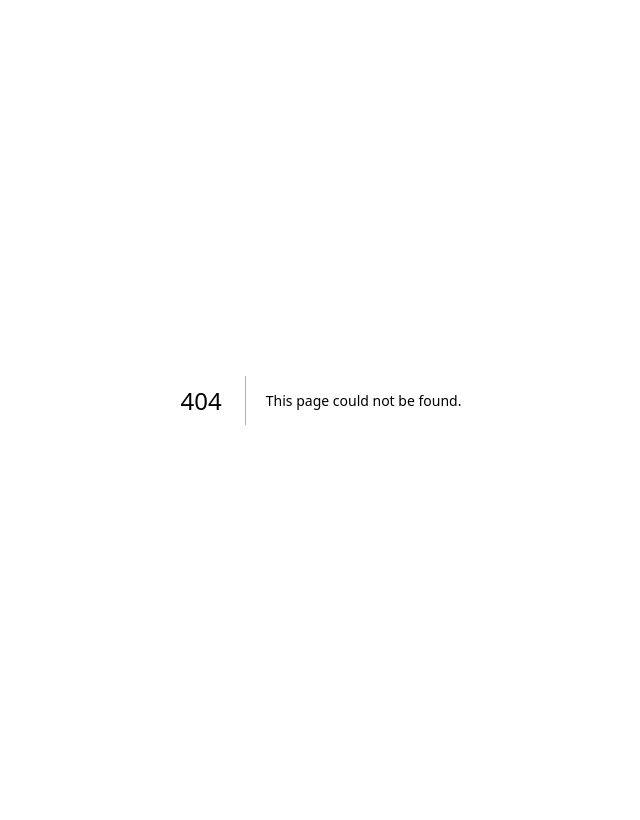
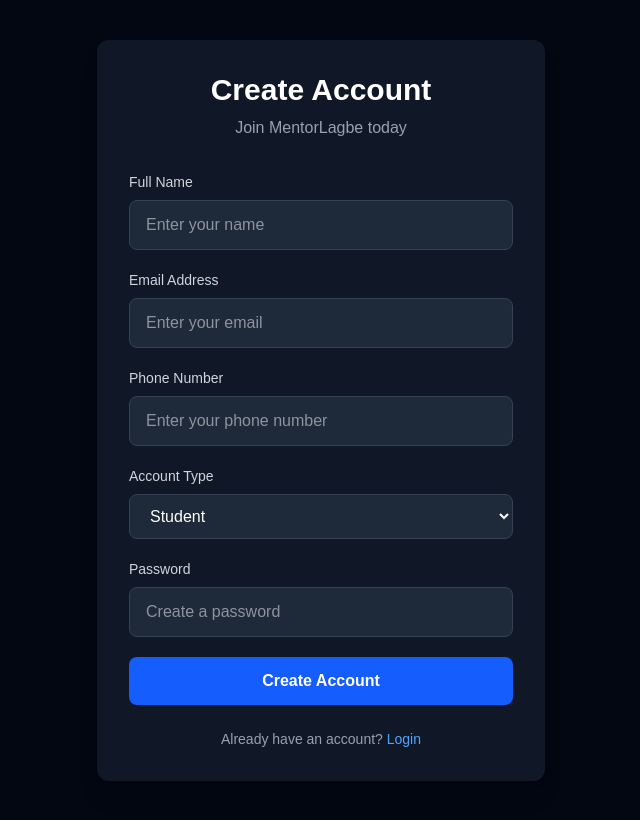
Before and after one commit to the-abidkhan/mentorlagbe-client, a Next.js app: page /signup in a window 1280 px wide. Before the commit this address had no page. Shown: the whole page, without its empty margins (319-959 px from the left). Built offline with nearby package versions, Linux system fonts and the light colour scheme.

Commit message:
Create signup page UI

```diff
--- /dev/null
+++ b/src/app/signup/page.tsx
@@ -0,0 +1,94 @@
+
+import Link from "next/link";
+
+export default function SignupPage() {
+  return (
+    <div className="min-h-screen bg-gray-950 flex items-center justify-center px-4 py-10">
+      <div className="w-full max-w-md rounded-xl bg-gray-900 p-8 shadow-xl">
+        <h1 className="text-3xl font-bold text-white text-center">
+          Create Account
+        </h1>
+
+        <p className="text-gray-400 text-center mt-2 mb-8">
+          Join MentorLagbe today
+        </p>
+
+        <form className="space-y-5">
+          <div>
+            <label className="block text-sm text-gray-300 mb-2">
+              Full Name
+            </label>
+            <input
+              type="text"
+              placeholder="Enter your name"
+              className="w-full rounded-lg bg-gray-800 border border-gray-700 px-4 py-3 text-white outline-none focus:border-blue-500"
+            />
+          </div>
+
+          <div>
+            <label className="block text-sm text-gray-300 mb-2">
+              Email Address
+            </label>
+            <input
+              type="email"
+              placeholder="Enter your email"
+              className="w-full rounded-lg bg-gray-800 border border-gray-700 px-4 py-3 text-white outline-none focus:border-blue-500"
+            />
+          </div>
+
+          <div>
+            <label className="block text-sm text-gray-300 mb-2">
+              Phone Number
+            </label>
+            <input
+              type="tel"
+              placeholder="Enter your phone number"
+              className="w-full rounded-lg bg-gray-800 border border-gray-700 px-4 py-3 text-white outline-none focus:border-blue-500"
+            />
+          </div>
+
+          <div>
+            <label className="block text-sm text-gray-300 mb-2">
+              Account Type
+            </label>
+            <select
+              className="w-full rounded-lg bg-gray-800 border border-gray-700 px-4 py-3 text-white outline-none focus:border-blue-500"
+              defaultValue="student"
+            >
+              <option value="student">Student</option>
+              <option value="tutor">Tutor</option>
+            </select>
+          </div>
+
+          <div>
+            <label className="block text-sm text-gray-300 mb-2">
+              Password
+            </label>
+            <input
+              type="password"
+              placeholder="Create a password"
+              className="w-full rounded-lg bg-gray-800 border border-gray-700 px-4 py-3 text-white outline-none focus:border-blue-500"
+            />
+          </div>
+
+          <button
+            type="button"
+            className="w-full rounded-lg bg-blue-600 py-3 font-semibold text-white hover:bg-blue-700 transition"
+          >
+            Create Account
+          </button>
+        </form>
+
+        <p className="text-center text-gray-400 text-sm mt-6">
+          Already have an account?{" "}
+          <Link
+            href="/login"
+            className="text-blue-400 hover:text-blue-300"
+          >
+            Login
+          </Link>
+        </p>
+      </div>
+    </div>
+  );
+}
```
